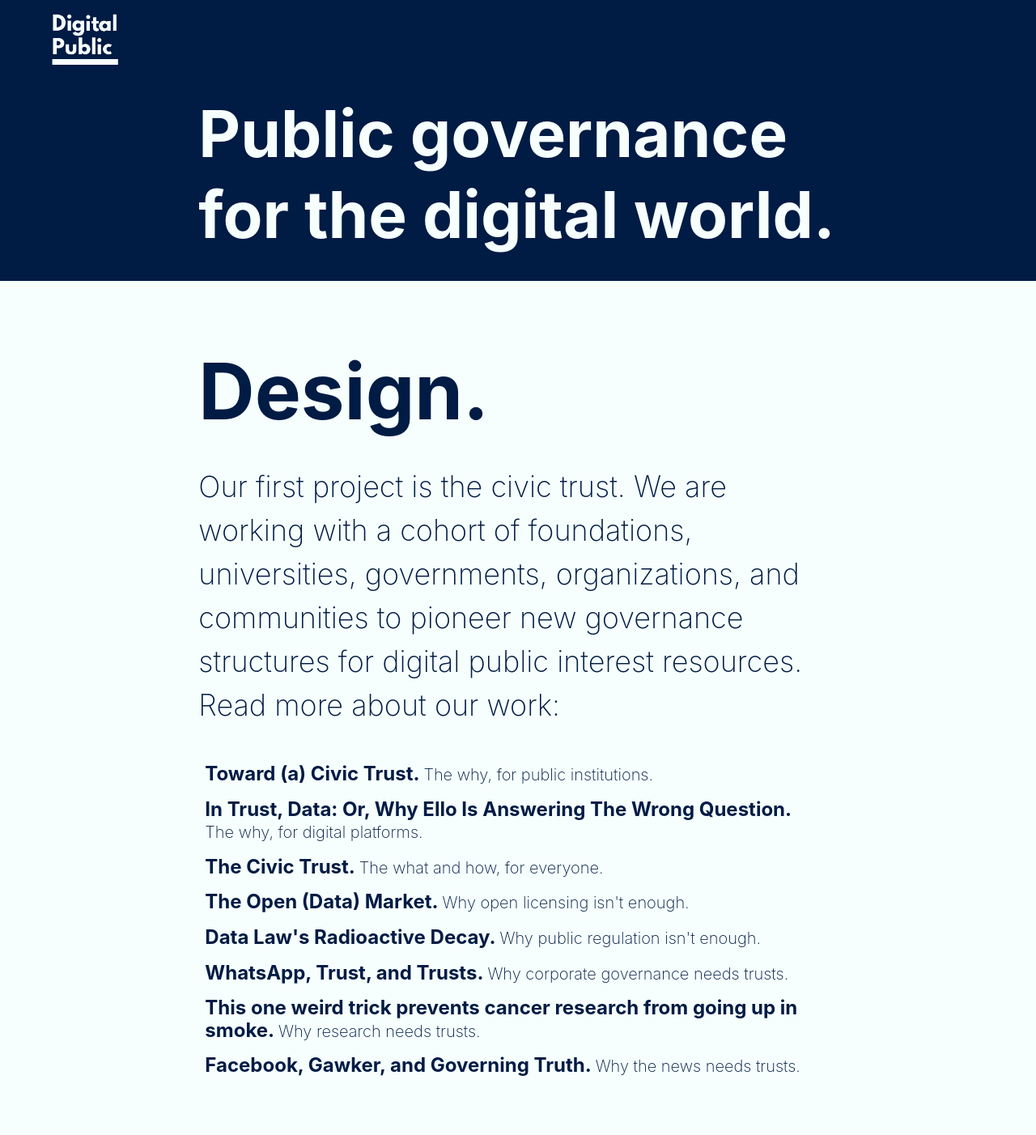
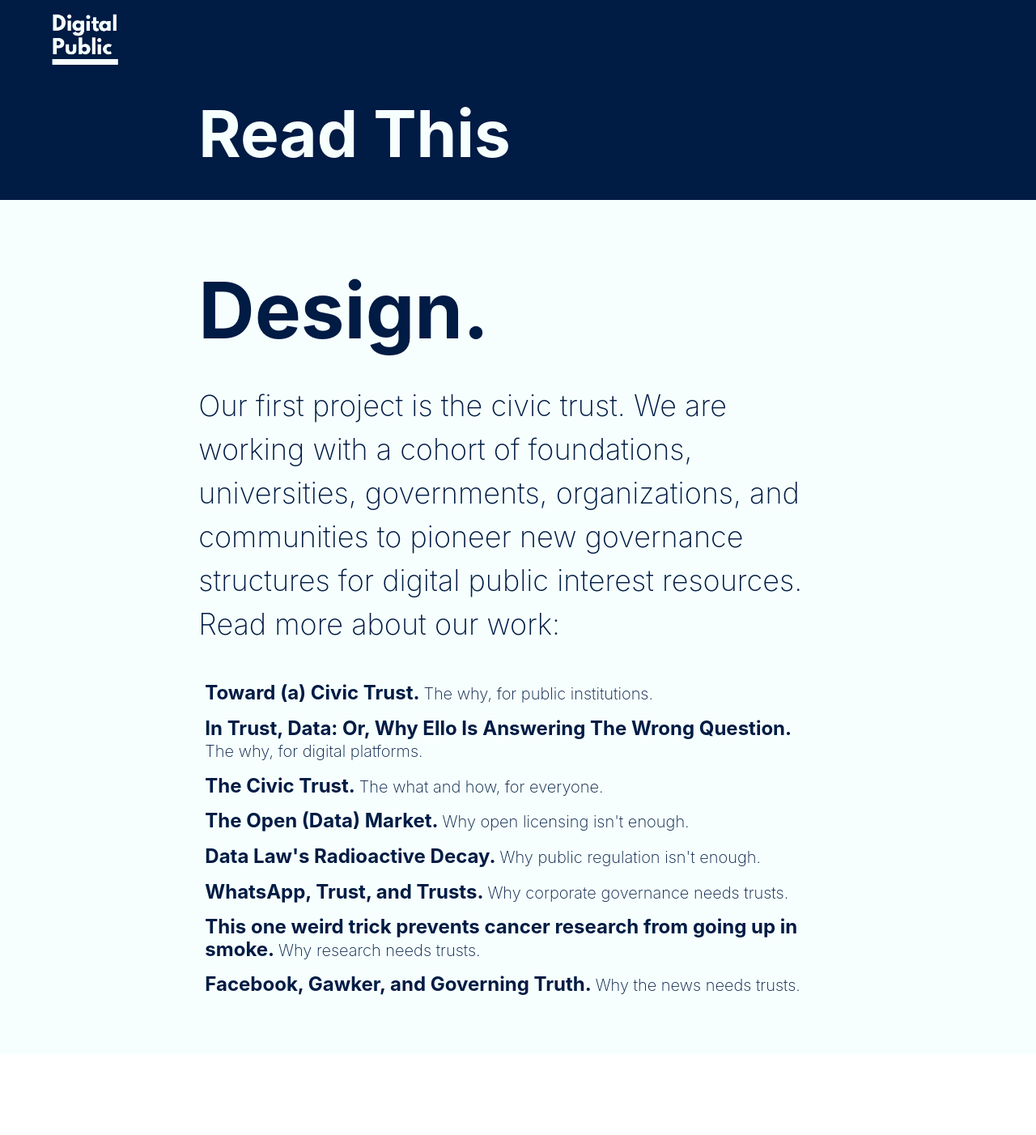
Before and after one commit to digitalpublic/digitalpublic.github.io, a Jekyll site: the page drafts/reading.html, which Jekyll copies as it is, in a window 1280 px wide. Shown: the whole page at 81% size. Built offline with Jekyll 4.4.1, drawn with Linux system fonts in a browser that asks for light colours; nearby versions of some CDN libraries; after the commit the page ends 1302 px from its top, so only the background shows below that.

Commit message:
Recommended Reading List Title

```diff
--- a/drafts/reading.html
+++ b/drafts/reading.html
@@ -17,7 +17,7 @@
         <div class="center w-two-thirds-l w-90-m  pa4 pt3-ns">
           <h3 class="f1-m f-headline-ns f-subheadline-l measure-narrow lh-title mv0">
             <span class="lh-solid pa0">
-            Public governance for the digital world.
+            Read This
             </span>
           </h3>
         </div>
```
